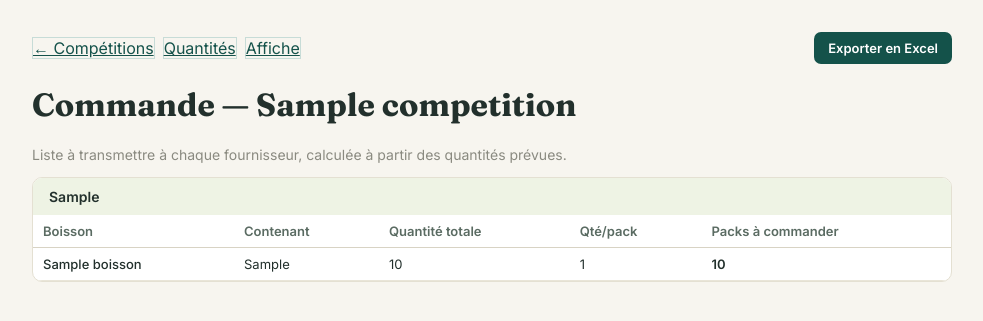
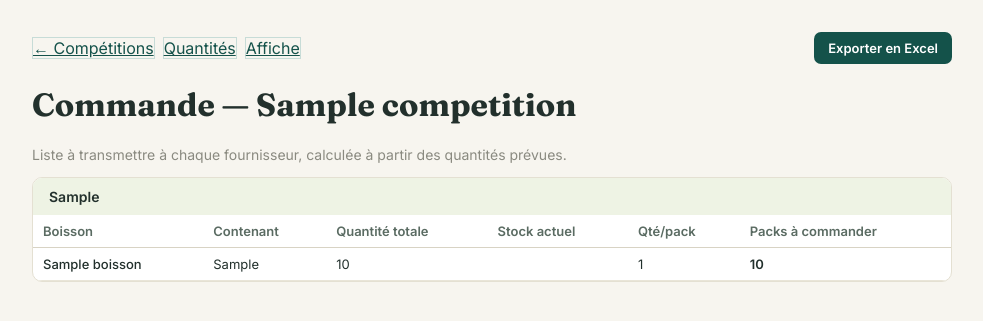
Before and after one commit to ugddole/Apply-Boisson, a Flask app: page /competitions/1/commande in a window 1280 px wide. Shown: the part 56-377 px from the top of the page, without its empty margins (148-1131 px from the left). Run offline with Flask 3, Linux system fonts and the light colour scheme; the visitor is signed in with stand-in values (Sample User, id 1); tables that the repository leaves empty hold one stand-in row (values such as "Sample post").

Commit message:
Add files via upload

```diff
--- a/templates/commande.html
+++ b/templates/commande.html
@@ -18,13 +18,14 @@
 <div class="card table-scroll" style="margin-bottom:1rem;">
   <div class="supplier-header">{{ fournisseur }}</div>
   <table>
-    <thead><tr><th>Boisson</th><th>Contenant</th><th>Quantité totale</th><th>Qté/pack</th><th>Packs à commander</th></tr></thead>
+    <thead><tr><th>Boisson</th><th>Contenant</th><th>Quantité totale</th><th>Stock actuel</th><th>Qté/pack</th><th>Packs à commander</th></tr></thead>
     <tbody>
       {% for l in lignes %}
       <tr>
         <td style="font-weight:500;">{{ l['nom'] }}</td>
         <td>{{ l['contenant'] or '' }}</td>
         <td>{{ l['quantite'] }}</td>
+        <td>{{ l['stock'] }}</td>
         <td>{{ l['qt_par_pack'] }}</td>
         <td style="font-weight:600;">{{ l['packs'] }}</td>
       </tr>
```
